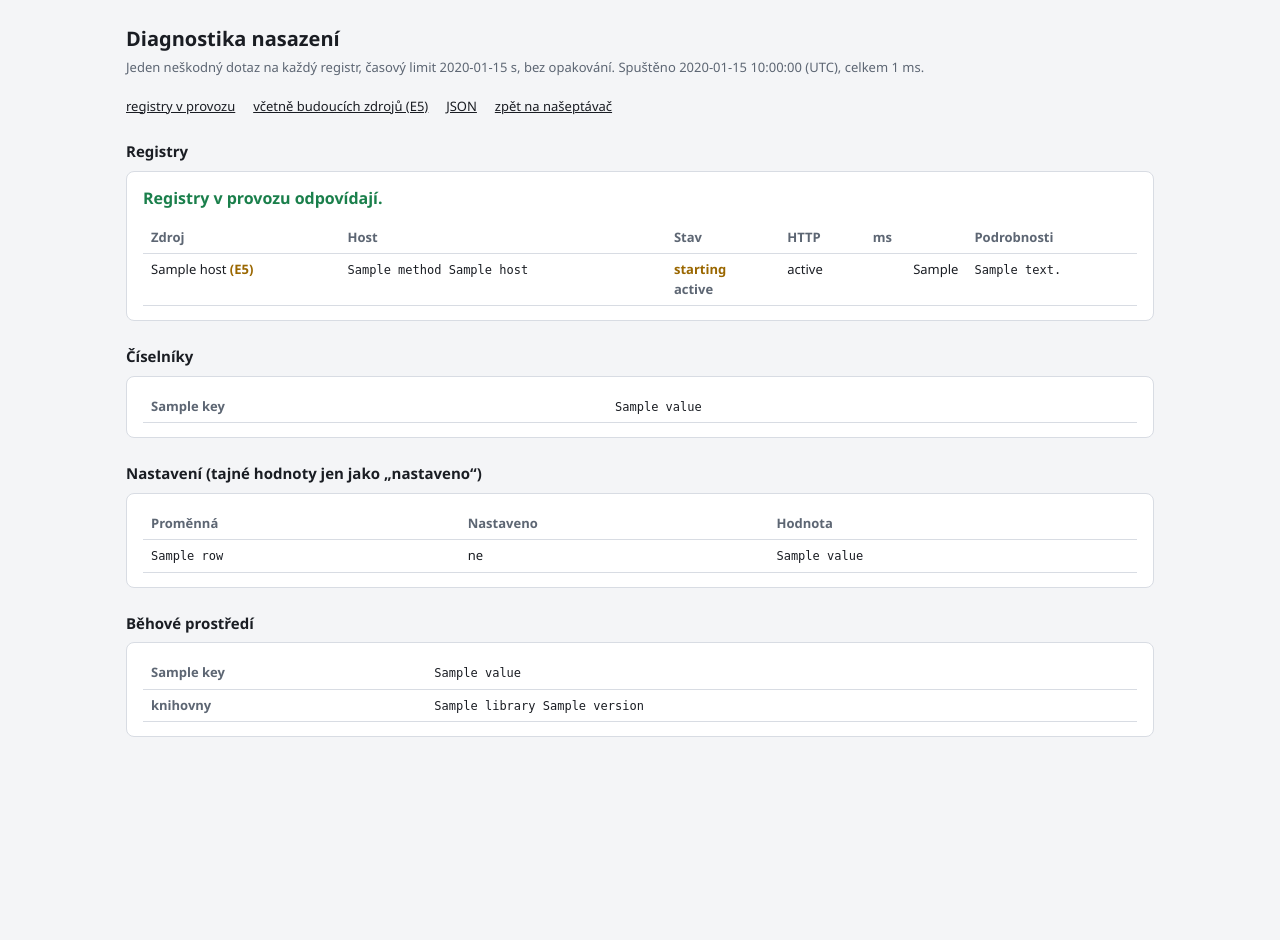
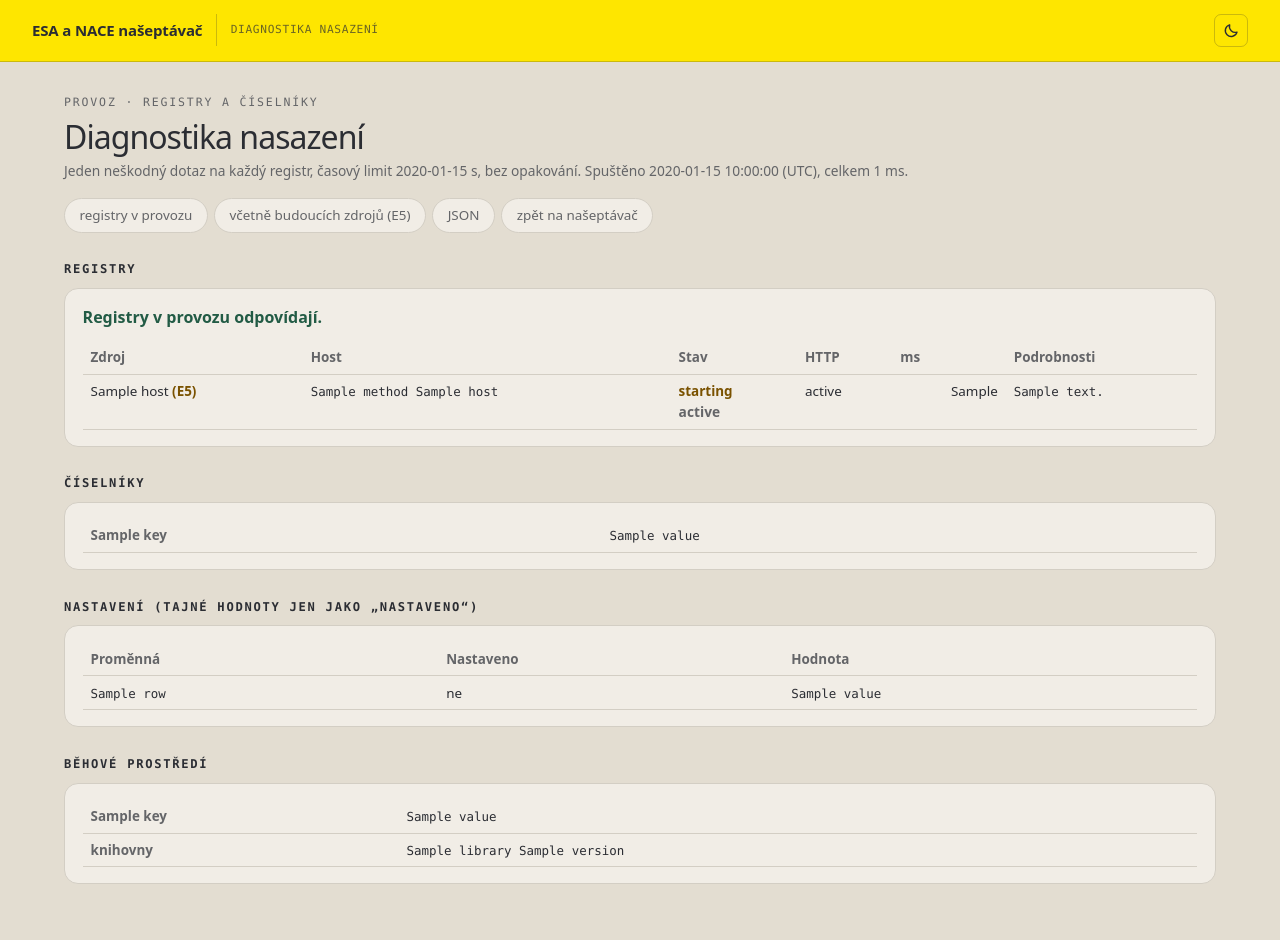
Before and after one commit to tdzian39/nace-esa-classification-assistant, a Python web app: template app/ui/templates/probe.html in a window 1280 px wide. Before the commit the page ends 737 px from the top, so only its background shows below. Run offline with Jinja, Linux system fonts and the light colour scheme; the template is opened without the code that fills it: most values are stand-ins (such as "Sample title", 1, 10 or a date in 2020).

Commit message:
/probe in the same look
The diagnostics page takes the suggest page's tokens and topbar (yellow, Off Black in dark
mode), monospace section headings, pill links and card tables, and shares the remembered
light/dark choice. Content and checks are unchanged.

Co-Authored-By: Claude Opus 5.5 <noreply@anthropic.com>

```diff
--- a/app/ui/templates/probe.html
+++ b/app/ui/templates/probe.html
@@ -5,40 +5,145 @@
 <meta name="viewport" content="width=device-width, initial-scale=1">
 <meta name="robots" content="noindex">
 <title>Diagnostika – ESA a NACE našeptávač</title>
+<script>
+  /* The same theme switch as the suggest page, sharing its remembered choice. */
+  (function () {
+    try {
+      var saved = localStorage.getItem("nace-esa-theme");
+      if (saved === "light" || saved === "dark") {
+        document.documentElement.setAttribute("data-theme", saved);
+      }
+    } catch (e) {}
+    document.addEventListener("click", function (event) {
+      var button = event.target.closest ? event.target.closest("[data-theme-toggle]") : null;
+      if (!button) { return; }
+      var root = document.documentElement;
+      var current = root.getAttribute("data-theme") ||
+        (window.matchMedia && window.matchMedia("(prefers-color-scheme: dark)").matches ? "dark" : "light");
+      var next = current === "dark" ? "light" : "dark";
+      root.setAttribute("data-theme", next);
+      try { localStorage.setItem("nace-esa-theme", next); } catch (e) {}
+    });
+  })();
+</script>
 <style>
+  /* The suggest page's tokens (the RB team gateway look), for an operator page. */
   :root {
-    --bg: #f4f5f7; --surface: #ffffff; --border: #d8dce3; --text: #1a1d23; --muted: #5d6673;
-    --good: #1a7f4b; --warn: #9a6700; --bad: #b3261e; --radius: 8px;
+    color-scheme: light;
+    --bg: #e3ddd1; --surface: #f1ede6; --fg: #2b2d33; --muted: #646568; --faint: #878789;
+    --line: #d3cec4; --accent: #fee600; --focus: #6a4cad;
+    --good: #225b45; --warn: #7a5200; --bad: #a8412f;
+    --topbar-bg: #fee600; --topbar-fg: #2b2d33; --topbar-muted: rgba(43, 45, 51, 0.7);
+    --topbar-line: rgba(43, 45, 51, 0.24);
+    --sans: system-ui, -apple-system, "Segoe UI", Roboto, "Helvetica Neue", Arial, sans-serif;
+    --mono: ui-monospace, "Cascadia Mono", Consolas, "SF Mono", Menlo, "Liberation Mono", monospace;
   }
   @media (prefers-color-scheme: dark) {
     :root:not([data-theme="light"]) {
-      --bg: #14161a; --surface: #1c1f25; --border: #2e333c; --text: #e8eaed; --muted: #9aa3b0;
-      --good: #4ec98a; --warn: #e0b341; --bad: #f2837a;
+      color-scheme: dark;
+      --bg: #2b2d33; --surface: #3b3d42; --fg: #f8f6f2; --muted: #b6b6b5; --faint: #8d8e8f;
+      --line: #505155; --focus: #9d88d9; --good: #67d0ab; --warn: #e8c25a; --bad: #ff8b6b;
+      --topbar-bg: #2b2d33; --topbar-fg: #f8f6f2; --topbar-muted: rgba(248, 246, 242, 0.72);
+      --topbar-line: #505155;
     }
   }
+  :root[data-theme="dark"] {
+    color-scheme: dark;
+    --bg: #2b2d33; --surface: #3b3d42; --fg: #f8f6f2; --muted: #b6b6b5; --faint: #8d8e8f;
+    --line: #505155; --focus: #9d88d9; --good: #67d0ab; --warn: #e8c25a; --bad: #ff8b6b;
+    --topbar-bg: #2b2d33; --topbar-fg: #f8f6f2; --topbar-muted: rgba(248, 246, 242, 0.72);
+    --topbar-line: #505155;
+  }
   * { box-sizing: border-box; }
-  body { margin: 0; background: var(--bg); color: var(--text);
-         font: 15px/1.5 "Segoe UI", system-ui, -apple-system, sans-serif; }
-  .wrap { max-width: 1060px; margin: 0 auto; padding: 24px 16px 64px; }
-  h1 { font-size: 20px; margin: 0 0 4px; font-weight: 650; }
-  h2 { font-size: 15px; margin: 24px 0 8px; }
-  .sub { color: var(--muted); font-size: 13px; margin: 0 0 16px; }
-  .card { background: var(--surface); border: 1px solid var(--border); border-radius: var(--radius);
-          padding: 14px 16px; overflow-x: auto; }
-  table { border-collapse: collapse; width: 100%; font-size: 13px; }
-  th, td { text-align: left; padding: 6px 8px; border-bottom: 1px solid var(--border); vertical-align: top; }
+  body { margin: 0; background: var(--bg); color: var(--fg); font: 15px/1.5 var(--sans); }
+  :focus-visible { outline: 2px solid var(--focus); outline-offset: 2px; }
+  .topbar {
+    position: sticky; top: 0; z-index: 10;
+    display: flex; align-items: center; justify-content: space-between; gap: 1rem;
+    padding: 0.85rem 2rem; background: var(--topbar-bg); color: var(--topbar-fg);
+    border-bottom: 1px solid var(--topbar-line);
+  }
+  .brand { display: flex; align-items: center; gap: 0.85rem; min-width: 0; }
+  .brand-name { font-weight: 800; letter-spacing: -0.01em; white-space: nowrap; }
+  .brand-divider { width: 1px; height: 2rem; flex: none; background: var(--topbar-line); }
+  .brand small {
+    color: var(--topbar-muted); font: 0.7rem/1.3 var(--mono); letter-spacing: 0.06em;
+    text-transform: uppercase;
+  }
+  .theme-btn {
+    display: inline-grid; place-items: center; width: 2.1rem; height: 2.1rem; flex: none;
+    border: 1px solid var(--topbar-line); border-radius: 7px;
+    background: transparent; color: var(--topbar-fg); cursor: pointer;
+  }
+  .theme-btn svg { width: 1.05rem; height: 1.05rem; }
+  .icon-sun { display: none; }
+  :root[data-theme="dark"] .icon-sun { display: block; }
+  :root[data-theme="dark"] .icon-moon { display: none; }
+  @media (prefers-color-scheme: dark) {
+    :root:not([data-theme="light"]) .icon-sun { display: block; }
+    :root:not([data-theme="light"]) .icon-moon { display: none; }
+  }
+  .wrap { max-width: 76rem; margin: 0 auto; padding: 2rem 2rem 3.5rem; }
+  .kicker {
+    display: block; margin-bottom: 0.6rem; color: var(--muted);
+    font: 0.72rem/1.4 var(--mono); letter-spacing: 0.16em; text-transform: uppercase;
+  }
+  h1 { font-size: 2rem; font-weight: 400; letter-spacing: -0.03em; line-height: 1.1; margin: 0 0 0.4rem; }
+  h2 {
+    margin: 1.8rem 0 0.6rem; color: var(--fg); font: 700 0.76rem/1.4 var(--mono);
+    letter-spacing: 0.14em; text-transform: uppercase;
+  }
+  .sub { color: var(--muted); font-size: 0.86rem; margin: 0 0 1rem; }
+  nav { display: flex; flex-wrap: wrap; gap: 0.4rem; }
+  nav a {
+    padding: 0.4rem 0.9rem; border: 1px solid var(--line); border-radius: 999px;
+    background: var(--surface); color: var(--muted); font-size: 0.84rem; text-decoration: none;
+  }
+  nav a:hover { color: var(--fg); border-color: var(--faint); }
+  .card {
+    background: var(--surface); border: 1px solid var(--line); border-radius: 14px;
+    padding: 1rem 1.1rem; overflow-x: auto;
+  }
+  table { border-collapse: collapse; width: 100%; font-size: 0.84rem; }
+  th, td { text-align: left; padding: 0.4rem 0.5rem; border-bottom: 1px solid var(--line); vertical-align: top; }
   th { color: var(--muted); font-weight: 600; }
   td.num { text-align: right; font-variant-numeric: tabular-nums; }
-  code { font-size: 12px; overflow-wrap: anywhere; }
+  code { font: 0.78rem var(--mono); overflow-wrap: anywhere; }
   .ok { color: var(--good); font-weight: 650; }
   .candidate { color: var(--warn); font-weight: 650; }
   .fail { color: var(--bad); font-weight: 650; }
-  .verdict { font-size: 16px; margin: 0 0 12px; }
-  nav a { color: inherit; margin-right: 14px; font-size: 13px; }
+  .verdict { font-size: 1rem; margin: 0 0 0.75rem; }
+  @media (max-width: 760px) {
+    .topbar { padding: 0.7rem 1rem; }
+    .wrap { padding: 1.4rem 0.75rem 2.5rem; }
+  }
+  @media (max-width: 460px) {
+    .brand-divider, .brand small { display: none; }
+  }
 </style>
 </head>
 <body>
+<header class="topbar">
+  <div class="brand">
+    <span class="brand-name">ESA a NACE našeptávač</span>
+    <span class="brand-divider" aria-hidden="true"></span>
+    <small>Diagnostika nasazení</small>
+  </div>
+  <button type="button" class="theme-btn" data-theme-toggle aria-label="Přepnout světlý a tmavý režim"
+          title="Přepnout světlý a tmavý režim">
+    <svg class="icon-moon" viewBox="0 0 24 24" fill="none" stroke="currentColor" stroke-width="2"
+         stroke-linecap="round" stroke-linejoin="round" aria-hidden="true">
+      <path d="M20 14.5A8.5 8.5 0 0 1 9.5 4a8.5 8.5 0 1 0 10.5 10.5z"/>
+    </svg>
+    <svg class="icon-sun" viewBox="0 0 24 24" fill="none" stroke="currentColor" stroke-width="2"
+         stroke-linecap="round" stroke-linejoin="round" aria-hidden="true">
+      <circle cx="12" cy="12" r="4"/>
+      <path d="M12 2v2M12 20v2M4.9 4.9l1.4 1.4M17.7 17.7l1.4 1.4M2 12h2M20 12h2M4.9 19.1l1.4-1.4M17.7 6.3l1.4-1.4"/>
+    </svg>
+  </button>
+</header>
 <div class="wrap">
+  <span class="kicker">Provoz · registry a číselníky</span>
   <h1>Diagnostika nasazení</h1>
   <p class="sub">Jeden neškodný dotaz na každý registr, časový limit {{ report.timeout_s }} s, bez opakování.
     Spuštěno {{ report.checked_at }} (UTC), celkem {{ report.total_ms }} ms.</p>
```
